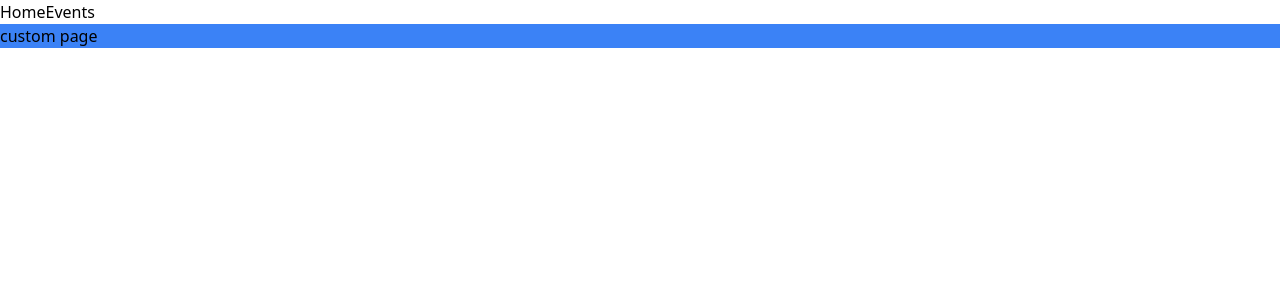
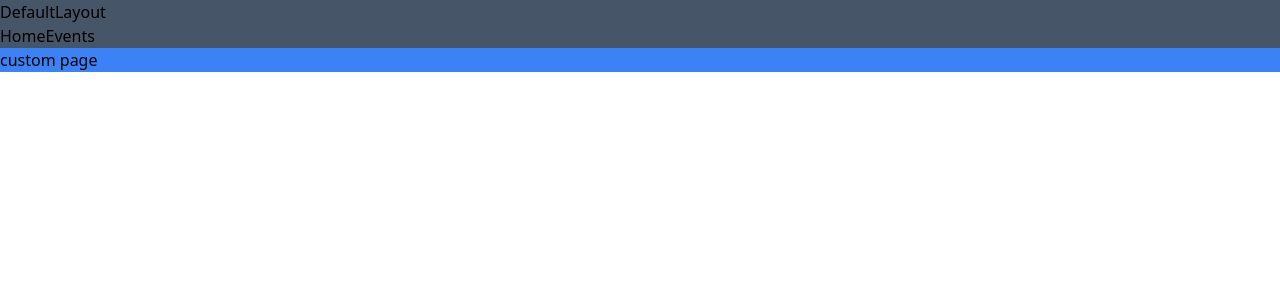
Before and after one commit to noah-00/nuxt-doc, a Nuxt app: page /layoutImport in a window 1280 px wide. Shown: the top 300 px of the page. Built offline with nearby package versions, Linux system fonts and the light colour scheme.

Commit message:
✨ layout in App.vue

```diff
--- a/app.vue
+++ b/app.vue
@@ -1,5 +1,10 @@
+<script setup lang="ts">
+const admin = true; // auth function
+const layout = admin ? "default" : "custom";
+</script>
+
 <template>
-  <NuxtLayout>
+  <NuxtLayout :name="layout">
     <Header></Header>
     <NuxtPage></NuxtPage>
   </NuxtLayout>
--- a/pages/layoutImport.vue
+++ b/pages/layoutImport.vue
@@ -1,14 +1,14 @@
 <script setup>
 // if you want to use the default layout, you don't need to do anything.
 // But if you want to use a custom layout, you can use the definePageMeta function.
-definePageMeta({
-  layout: "custom",
-});
+// definePageMeta({
+//   layout: "custom",
+// });
 
 // if you want to disable the default layout, you can use the definePageMeta function.
-definePageMeta({
-  layout: false,
-});
+// definePageMeta({
+//   layout: false,
+// });
 </script>
 
 <template>
```
